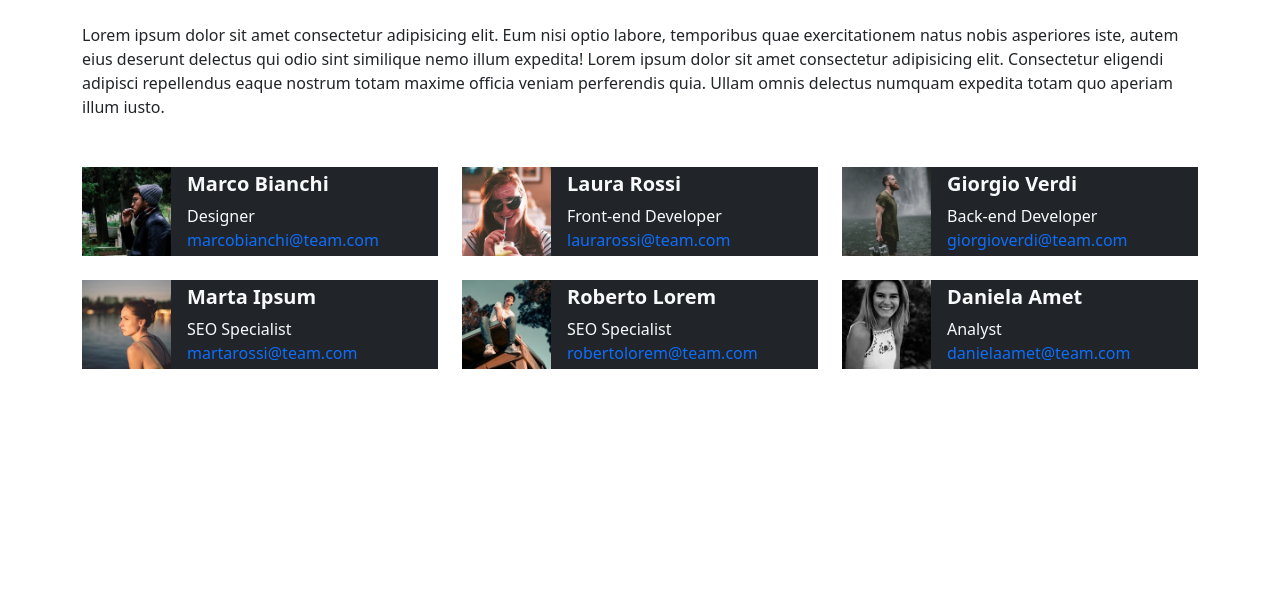
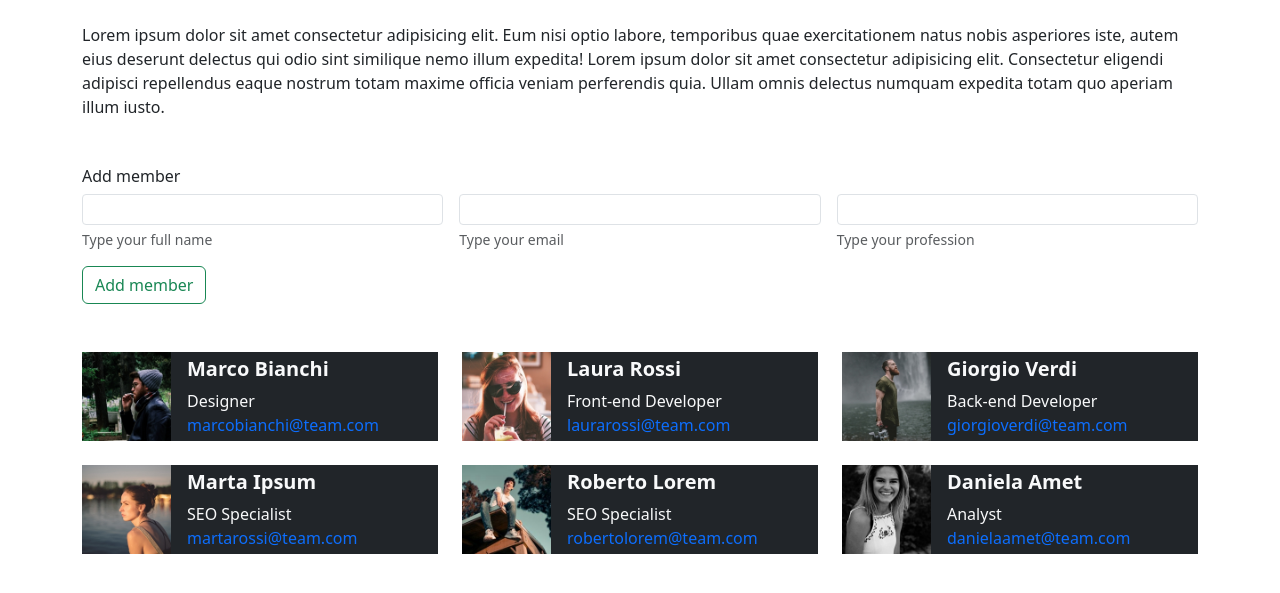
Before and after one commit to francescopiscaglia/js-our-team, a plain HTML site: page index.html in a window 1280 px wide. Shown: the part 121-714 px from the top of the page. Drawn offline with nearby package versions, Linux system fonts and the light colour scheme.

Commit message:
add input

```diff
--- a/assets/js/script.js
+++ b/assets/js/script.js
@@ -60,9 +60,10 @@ for (let i = 0; i < teamMembers.length; i++) {
 
 function getMemberCardMarkup(member) {
 
+  // destrutturo l'oggetto in tre constanti con le sue tre proprietà
   const {name, role, email, img} = member;
 
-
+  // la funzione restituisce il markup che devo aggiungere alla DOM
   return`
     <div class="col-12 col-md-6 col-xl-4 mb-4">
       <div class="d-flex align-items-center bg-dark">
--- a/index.html
+++ b/index.html
@@ -11,8 +11,7 @@
 
     <!-- Bootstrap CSS v5.2.1 -->
     <link href="https://cdn.jsdelivr.net/npm/bootstrap@5.3.2/dist/css/bootstrap.min.css" rel="stylesheet"
-        integrity="sha384-T3c6CoIi6uLrA9TneNEoa7RxnatzjcDSCmG1MXxSR1GAsXEV/Dwwykc2MPK8M2HN" crossorigin="anonymous"
-    />
+        integrity="sha384-T3c6CoIi6uLrA9TneNEoa7RxnatzjcDSCmG1MXxSR1GAsXEV/Dwwykc2MPK8M2HN" crossorigin="anonymous" />
 </head>
 
 <body>
@@ -23,12 +22,41 @@
     <main>
         <div class="container">
             <p class="mb-5 text-center text-md-start">
-                Lorem ipsum dolor sit amet consectetur adipisicing elit. Eum nisi optio labore, temporibus quae exercitationem natus nobis asperiores iste, autem eius deserunt delectus qui odio sint similique nemo illum expedita! Lorem ipsum dolor sit amet consectetur adipisicing elit. Consectetur eligendi adipisci repellendus eaque nostrum totam maxime officia veniam perferendis quia. Ullam omnis delectus numquam expedita totam quo aperiam illum iusto.
+                Lorem ipsum dolor sit amet consectetur adipisicing elit. Eum nisi optio labore, temporibus quae
+                exercitationem natus nobis asperiores iste, autem eius deserunt delectus qui odio sint similique nemo
+                illum expedita! Lorem ipsum dolor sit amet consectetur adipisicing elit. Consectetur eligendi adipisci
+                repellendus eaque nostrum totam maxime officia veniam perferendis quia. Ullam omnis delectus numquam
+                expedita totam quo aperiam illum iusto.
             </p>
 
-            <!-- card -->
+            <form class="mb-5">
+                <h5 class="fs-6">Add member</h5>
+                <div class="row g-3">
+                    <div class="col-4">
+                        <input type="text" class="form-control form-control-sm" aria-label="First name">
+                        <div class="form-text" id="basic-addon4">Type your full name</div>
+                    </div>
+
+                    <div class="col-4">
+                        <input type="text" class="form-control form-control-sm" aria-label="Last name">
+                        <div class="form-text" id="basic-addon4">Type your email</div>
+                    </div>
+
+                    <div class="col-4">
+                        <input type="text" class="form-control form-control-sm" aria-label="Last name">
+                        <div class="form-text" id="basic-addon4">Type your profession</div>
+                    </div>
+
+                    <div class="col-12">
+                        <button type="submit" class="btn btn-outline-success">Add member</button>
+                    </div>
+                </div>
+            </form>
+
+            <!-- cards -->
             <div class="row" id="member-cards"></div>
         </div>
+
     </main>
     <footer>
         <!-- place footer here -->
```
